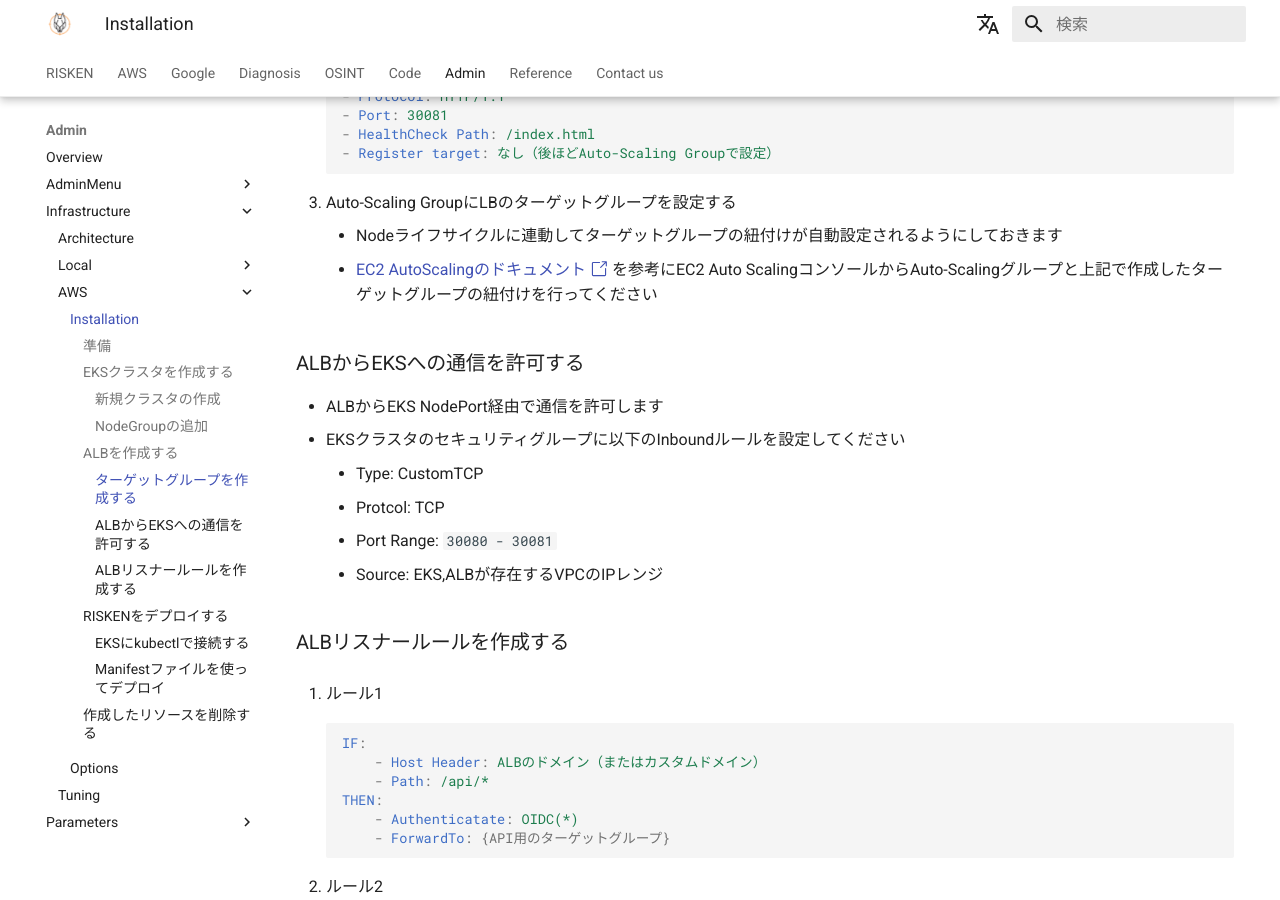
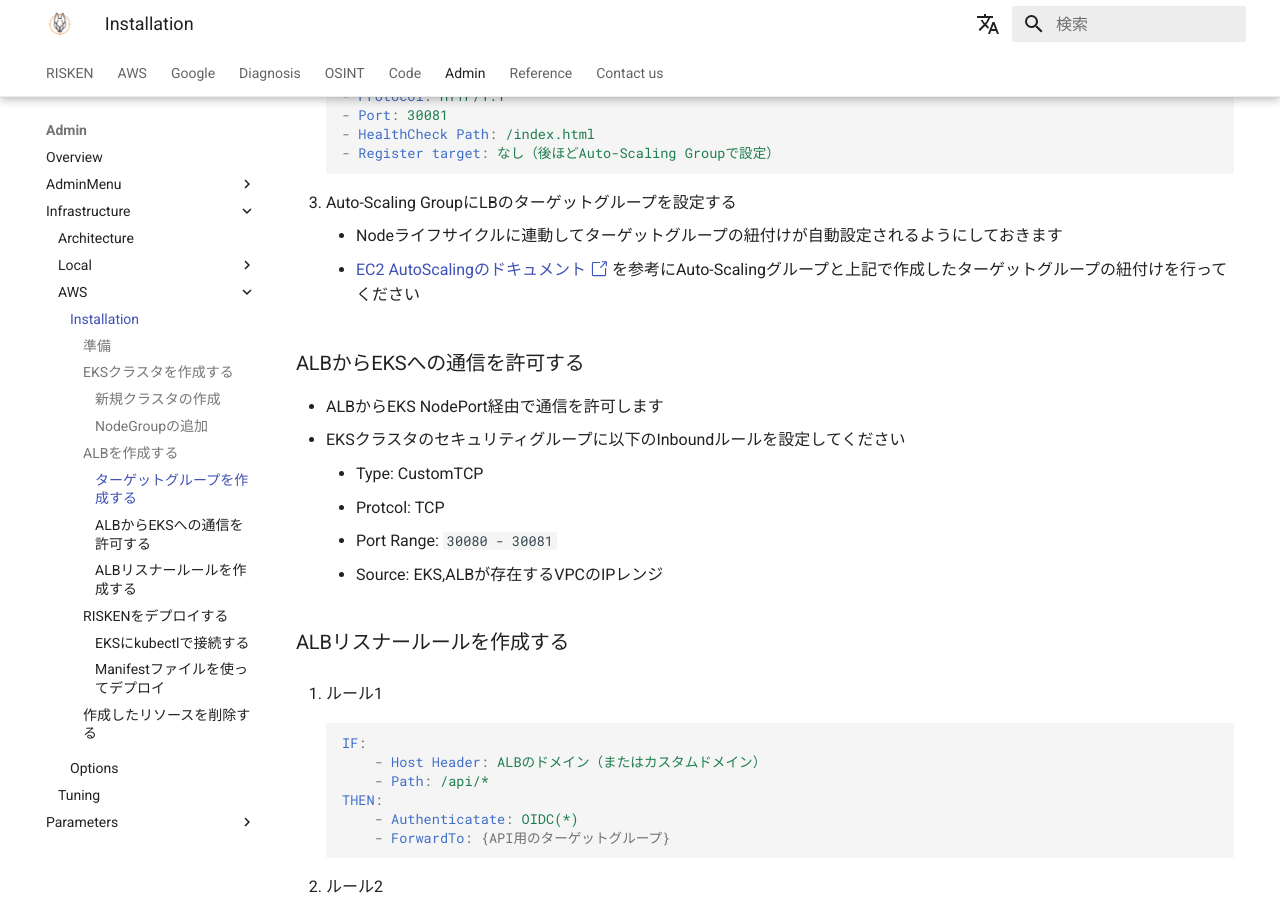
Before and after one commit to ca-risken/doc, an MkDocs documentation site: the page built from docs/admin/infra_aws.md, in a window 1280 px wide and 900 px high, scrolled down 2889 px. Built offline with MkDocs 1.6.1 and Material for MkDocs 9.7.7, drawn with Linux system fonts in a browser that asks for light colours; comment, search, counter and statistics services are not loaded.

Commit message:
fix infra_aws by comment

```diff
--- a/docs/admin/infra_aws.md
+++ b/docs/admin/infra_aws.md
@@ -122,7 +122,7 @@ RISKENをAWS上に構築する上で以下の項目が必要になります
 
 3. Auto-Scaling GroupにLBのターゲットグループを設定する
     - Nodeライフサイクルに連動してターゲットグループの紐付けが自動設定されるようにしておきます
-    - [EC2 AutoScalingのドキュメント :octicons-link-external-24:](https://docs.aws.amazon.com/autoscaling/ec2/userguide/attach-load-balancer-asg.html){ target="_blank" } を参考にEC2 Auto ScalingコンソールからAuto-Scalingグループと上記で作成したターゲットグループの紐付けを行ってください
+    - [EC2 AutoScalingのドキュメント :octicons-link-external-24:](https://docs.aws.amazon.com/autoscaling/ec2/userguide/attach-load-balancer-asg.html){ target="_blank" } を参考にAuto-Scalingグループと上記で作成したターゲットグループの紐付けを行ってください
 
 
 ### ALBからEKSへの通信を許可する
```
